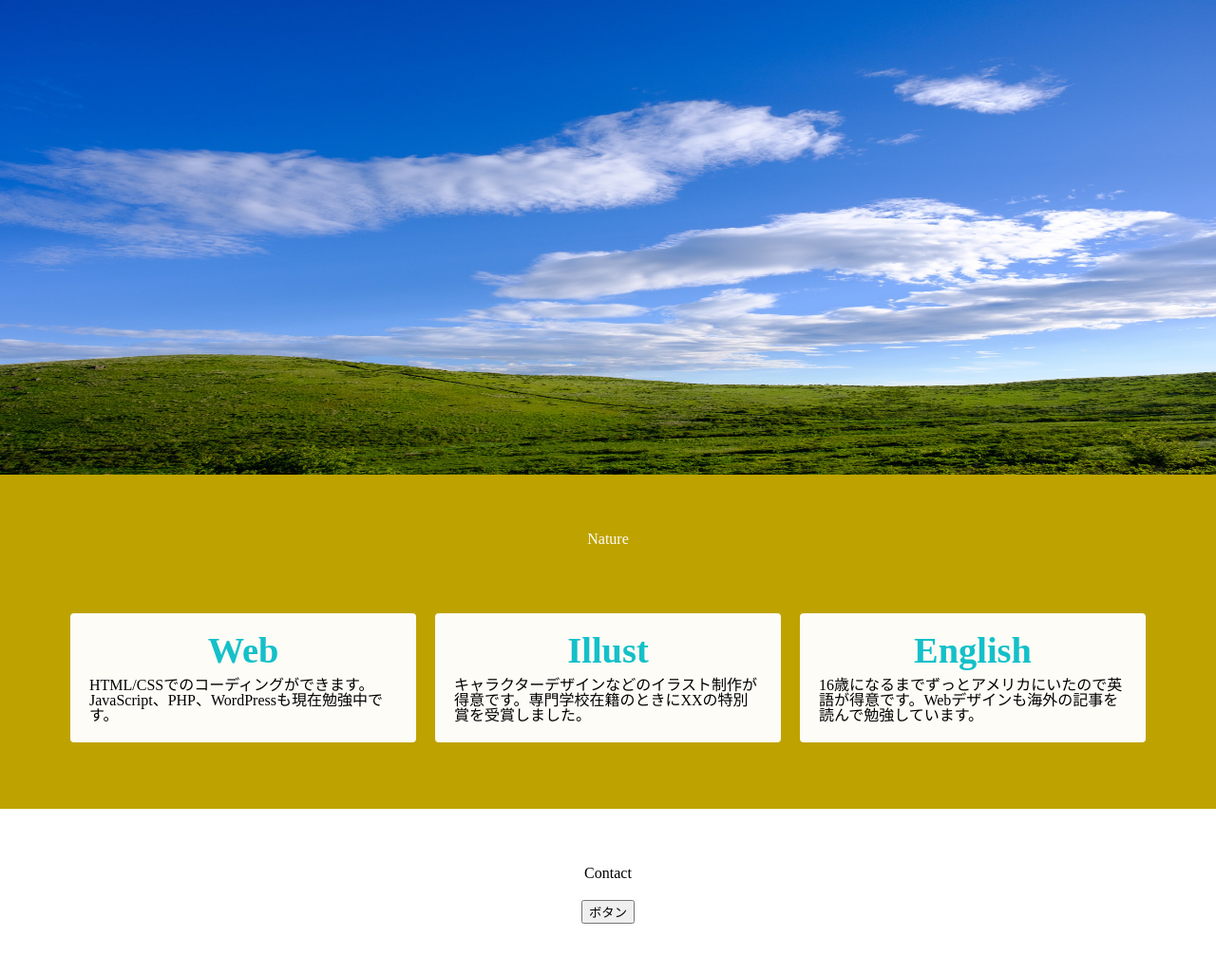
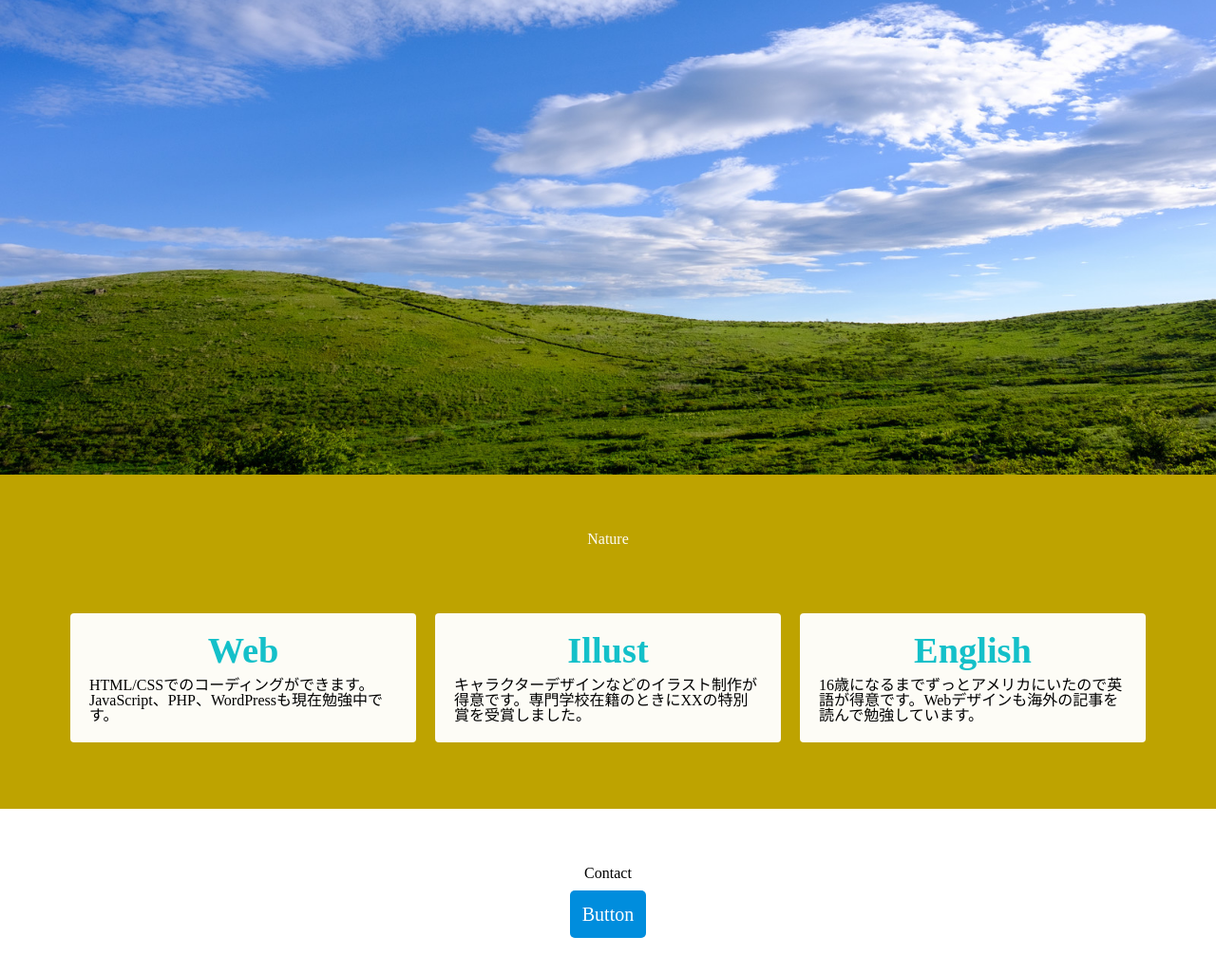
Before and after one commit to RyotoTamura/responsive-site, a plain HTML site: page index.html in a window 1280 px wide. Shown: the whole page at 95% size. Drawn offline with nearby package versions, Linux system fonts and the light colour scheme.

Commit message:
first commit

```diff
--- a/css/style.scss
+++ b/css/style.scss
@@ -7,8 +7,12 @@
 .text-center {
     text-align:center;
 }
-.profile{
+.profile {
+    background-image:url("img_sky.jpg");
     height:250px;
+    width:100%;
+    background-size: cover;
+    background-position: bottom center;
 }
 section
 {
@@ -19,7 +23,7 @@ section
     margin-right:auto;
 }
 .h2{
-    font-size: 3.2rem;
+    font-size: 5.2rem;
     font-family: 'Abel', sans-serif;
     nature-transform: uppercase;
 }
@@ -63,9 +67,19 @@ section
     color: #14c0c9;
 }
 
-#contact .button_wrapper{
-   text-align:center;
-   margin-top:20px;
+.button {
+    width: 80px;
+    margin: 10px auto;
+    padding: 15px 0;
+    font-size: 20px;
+    text-decoration: none;
+    display: block;
+    text-align: center;
+    color: #FFFFFF;
+    background: #008DDD;
+    border-radius: 5px;
+    -webkit-border-radius: 5px;/* for Safari and Chrome 対応*/
+    -moz-border-radius: 5px;/* for Firefox 対応*/
 }
 
 @media (min-width: 769px){
@@ -77,7 +91,12 @@ section
     justify-content: space-between;
         }
     }
-    .profile{
-        height:500px;
-    }
+    .profile {
+    background-image:url("img_sky.jpg");
+    height:500px;
+    width:100%;
+    background-size: cover;
+    background-position: bottom center;
 }
+
+}
--- a/index.html
+++ b/index.html
@@ -13,7 +13,6 @@
     <body>
         <header>
             <div class="profile">
-                <img src="./images/img_sky.jpg" alt="空の写真" width="100%" height="100%" class="block-center">
             </div>
         </header>
         <main>
@@ -36,9 +35,7 @@
             </section>
             <section id="contact">
                 <h2 class="text-center">Contact</h2>
-                    <div class="button_wrapper">
-                       <button class="button1">ボタン</button>
-                    </div>
+                    <a href="#" class="button">Button</a>
             </section>
         </main>
     </body>
```
Also changed, not shown: css/img_sky.jpg (renamed from images/img_sky.jpg), css/style.css, 1 other file.
